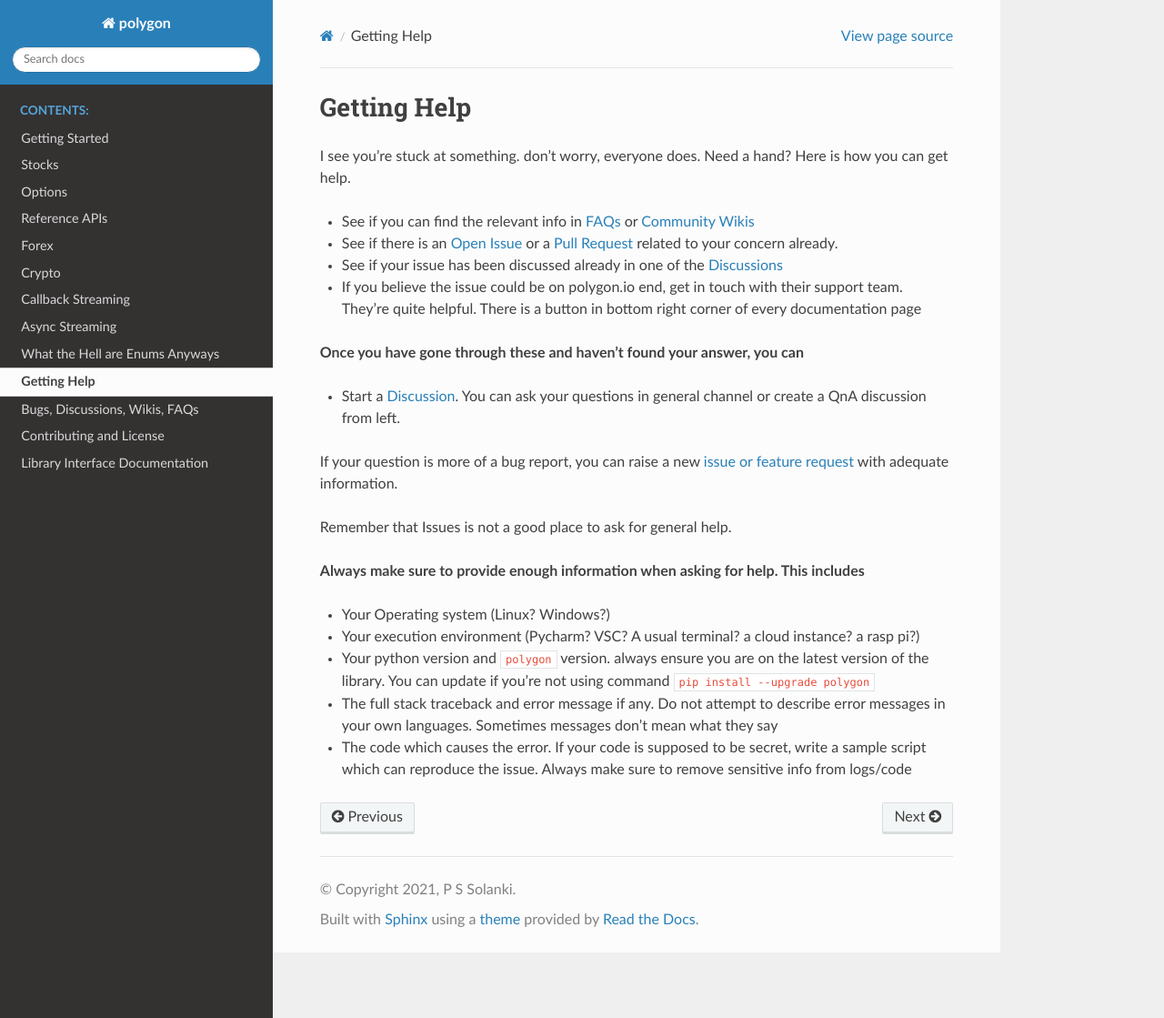
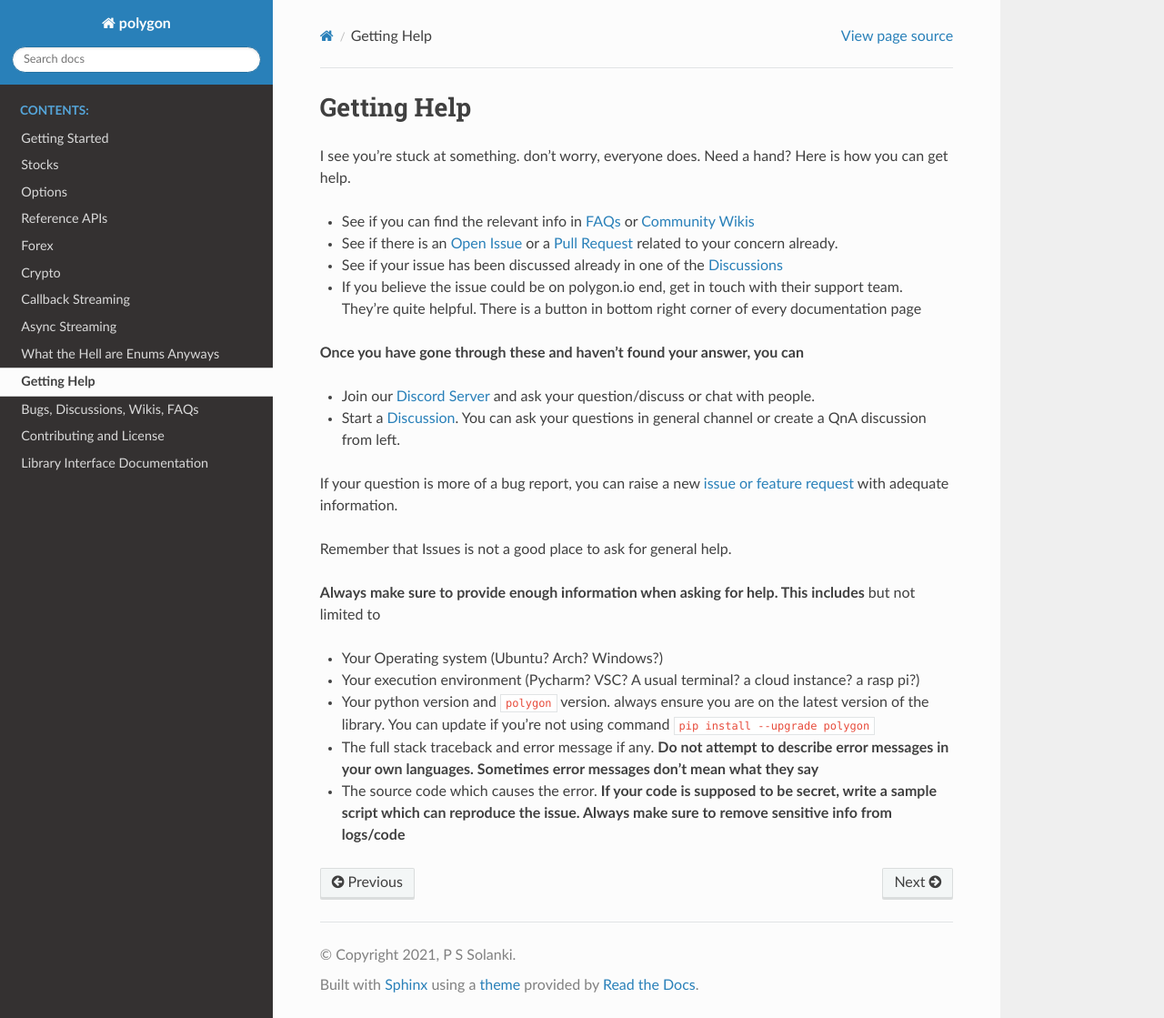
Before and after one commit to pssolanki111/polygon, a Sphinx documentation site: the page built from docs/getting_help.rst, in a window 1280 px wide and 1119 px high. Shown: the whole window at 91% size. Built offline with Sphinx 7.4.7 and the Read the Docs theme 2.0.0, drawn with Linux system fonts in a browser that asks for light colours.

Commit message:
added discord server to readme and docs. JOIN INexit!

```diff
--- a/docs/Getting-Started.rst
+++ b/docs/Getting-Started.rst
@@ -63,6 +63,8 @@ Be sure to check out our special section :ref:`enums_header` for info on ``enums
 **A detailed description of how to use the streaming endpoints is provided in the streamer docs linked above.**
 
 Need examples? The `github repository <https://github.com/pssolanki111/polygon/tree/main/EXAMPLES>`__ has a few you could use.
+
+**also feel free to join in our** `Discord Server <https://discord.gg/jPkARduU6N>`__ **to ask a question or just chat with interesting people**
 
 Creating and Using REST HTTP clients
 ~~~~~~~~~~~~~~~~~~~~~~~~~~~~~~~~~~~~
--- a/docs/getting_help.rst
+++ b/docs/getting_help.rst
@@ -13,16 +13,17 @@ I see you're stuck at something. don't worry, everyone does. Need a hand? Here i
 
 **Once you have gone through these and haven't found your answer, you can**
 
+* Join our `Discord Server <https://discord.gg/jPkARduU6N>`__ and ask your question/discuss or chat with people.
 * Start a `Discussion <https://github.com/pssolanki111/polygon/discussions>`__. You can ask your questions in general channel or create a QnA discussion from left.
 
 If your question is more of a bug report, you can raise a new `issue or feature request <https://github.com/pssolanki111/polygon/issues/new/choose>`__ with adequate information.
 
 Remember that Issues is not a good place to ask for general help.
 
-**Always make sure to provide enough information when asking for help. This includes**
+**Always make sure to provide enough information when asking for help. This includes** but not limited to
 
-* Your Operating system (Linux? Windows?)
+* Your Operating system (Ubuntu? Arch? Windows?)
 * Your execution environment (Pycharm? VSC? A usual terminal? a cloud instance? a rasp pi?)
 * Your python version and ``polygon`` version. always ensure you are on the latest version of the library. You can update if you're not using command ``pip install --upgrade polygon``
-* The full stack traceback and error message if any. Do not attempt to describe error messages in your own languages. Sometimes messages don't mean what they say
-* The code which causes the error. If your code is supposed to be secret, write a sample script which can reproduce the issue. Always make sure to remove sensitive info from logs/code
+* The full stack traceback and error message if any. **Do not attempt to describe error messages in your own languages. Sometimes error messages don't mean what they say**
+* The source code which causes the error. **If your code is supposed to be secret, write a sample script which can reproduce the issue. Always make sure to remove sensitive info from logs/code**
--- a/docs/index.rst
+++ b/docs/index.rst
@@ -6,6 +6,11 @@
    :width: 100
    :height: 70
    :target: https://github.com/pssolanki111/polygon
+
+.. image:: _static/discord_logo.png
+   :width: 100
+   :height: 70
+   :target: https://discord.gg/jPkARduU6N
 
 .. toctree::
    :maxdepth: 1
```
Also changed, not shown: README.md (+5 -2 lines), 1 other file.
